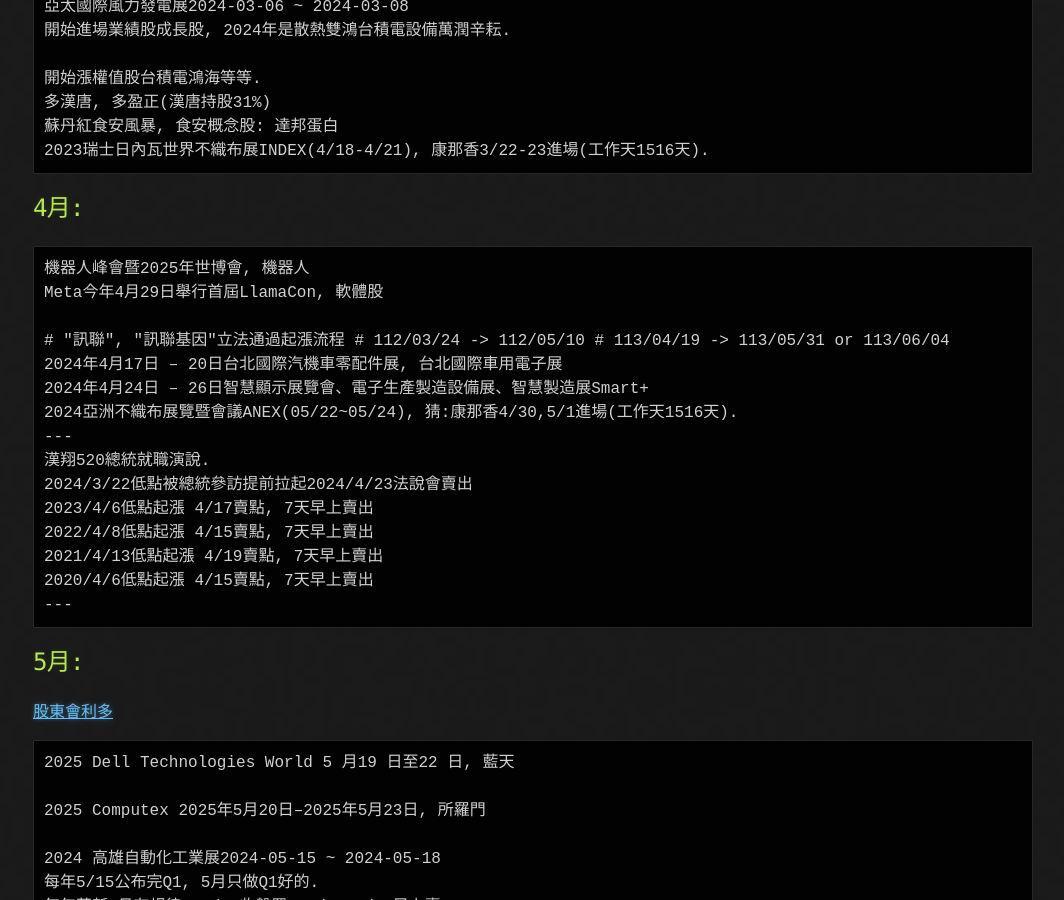
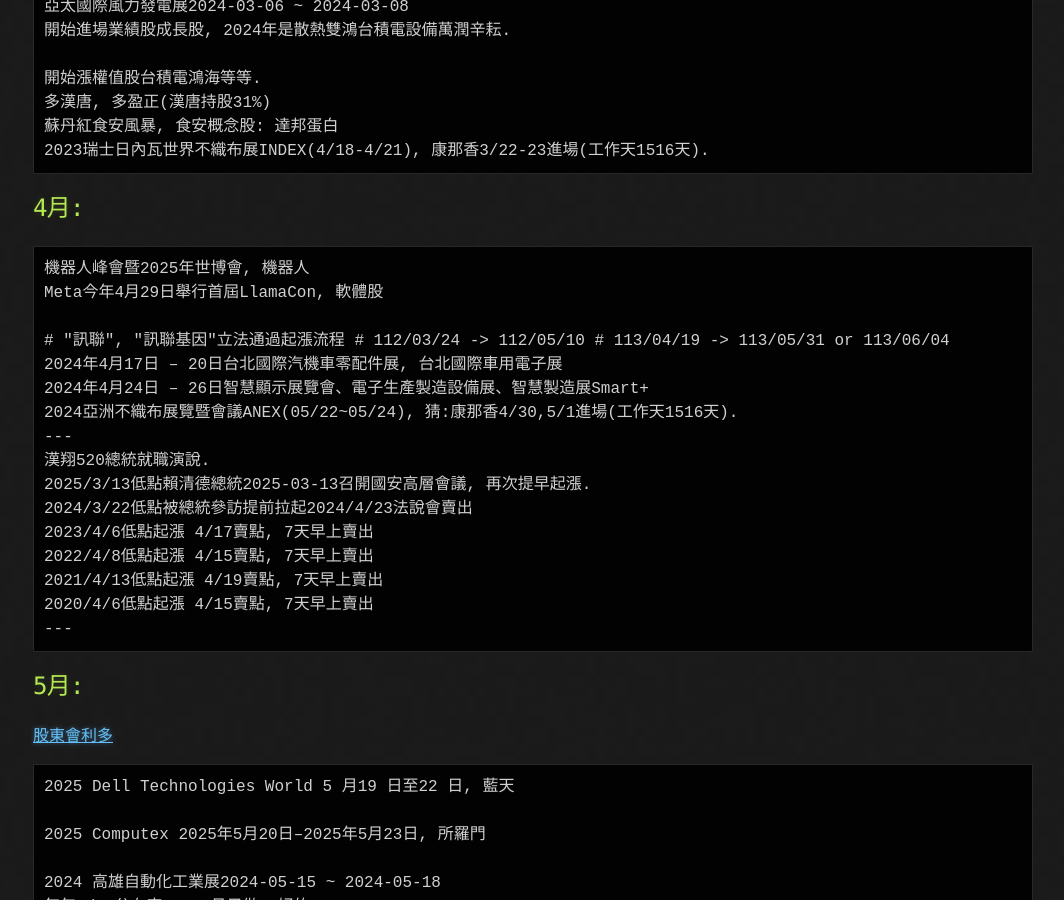
Before and after one commit to lepg5487/Stock_God, a Jekyll site: the page built from experience.md, in a window 1280 px wide and 900 px high, scrolled down 3751 px. Shown: the whole window, without its empty margins (107-1171 px from the left). Built offline with Jekyll 4.4.1, drawn with Linux system fonts in a browser that asks for light colours; our own code applies the rules of GitHub Pages for plain Markdown files.

Commit message:
Update experience.md

```diff
--- a/experience.md
+++ b/experience.md
@@ -161,6 +161,7 @@
 2024亞洲不織布展覽暨會議ANEX(05/22~05/24), 猜:康那香4/30,5/1進場(工作天1516天).
 ---
 漢翔520總統就職演說.
+2025/3/13低點賴清德總統2025-03-13召開國安高層會議, 再次提早起漲.
 2024/3/22低點被總統參訪提前拉起2024/4/23法說會賣出
 2023/4/6低點起漲 4/17賣點, 7天早上賣出
 2022/4/8低點起漲 4/15賣點, 7天早上賣出
```
